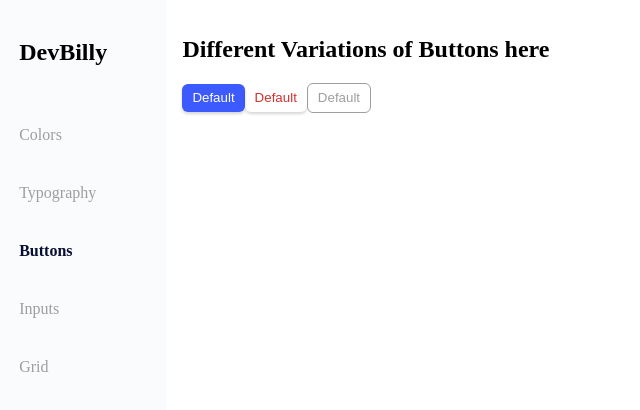
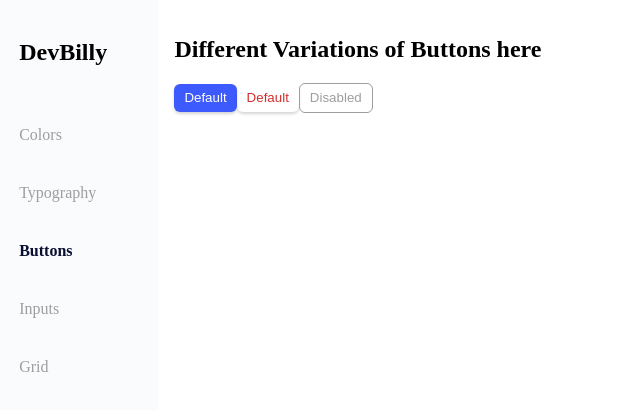
Before and after one commit to dev-billy/design-system, a React (Create React App) app: page /buttons in a window 1280 px wide. Shown: the top 410 px of the page, without its empty margins (0-640 px from the left). Built offline with nearby package versions, Linux system fonts and the light colour scheme.

Commit message:
made the nav bar responsive

```diff
--- a/src/components/Button.js
+++ b/src/components/Button.js
@@ -9,7 +9,7 @@ function Button(props) {
           ButtonStyles[`${variant}_disabled`]
         }`}
       >
-        {props.children || "Default"}
+        {props.children || "Disabled"}
       </button>
     );
   }
--- a/src/styles/layout.module.scss
+++ b/src/styles/layout.module.scss
@@ -4,7 +4,7 @@
   min-height: 100vh;
 }
 .nav {
-  width: 10vw;
+  width: 25vw;
   display: flex;
   background-color: $navBg;
   padding: 1.2em;
@@ -35,3 +35,9 @@
     color: $textColor_inactive;
   }
 }
+@media screen and (min-width: 768px) {
+  .nav {
+    width: 15vw;
+    max-width: 120px;
+  }
+}
```
